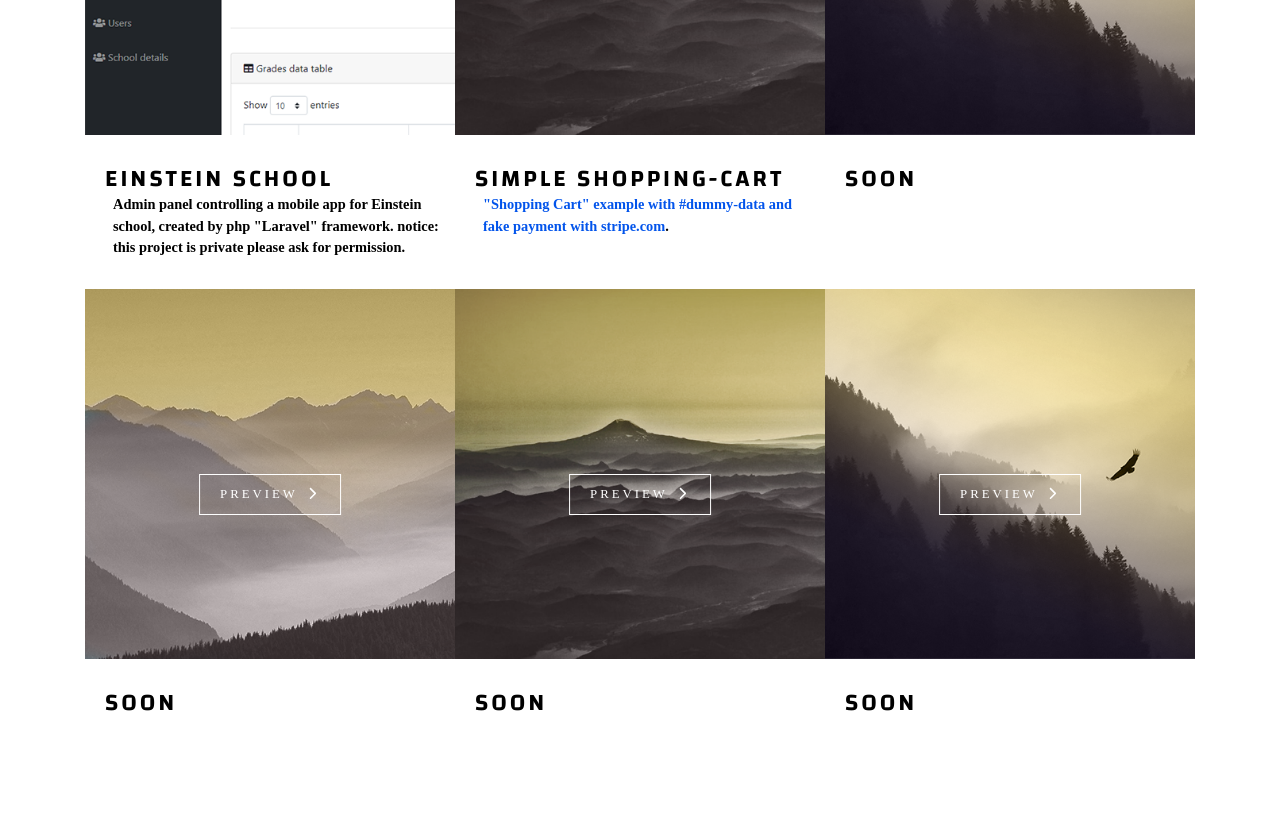
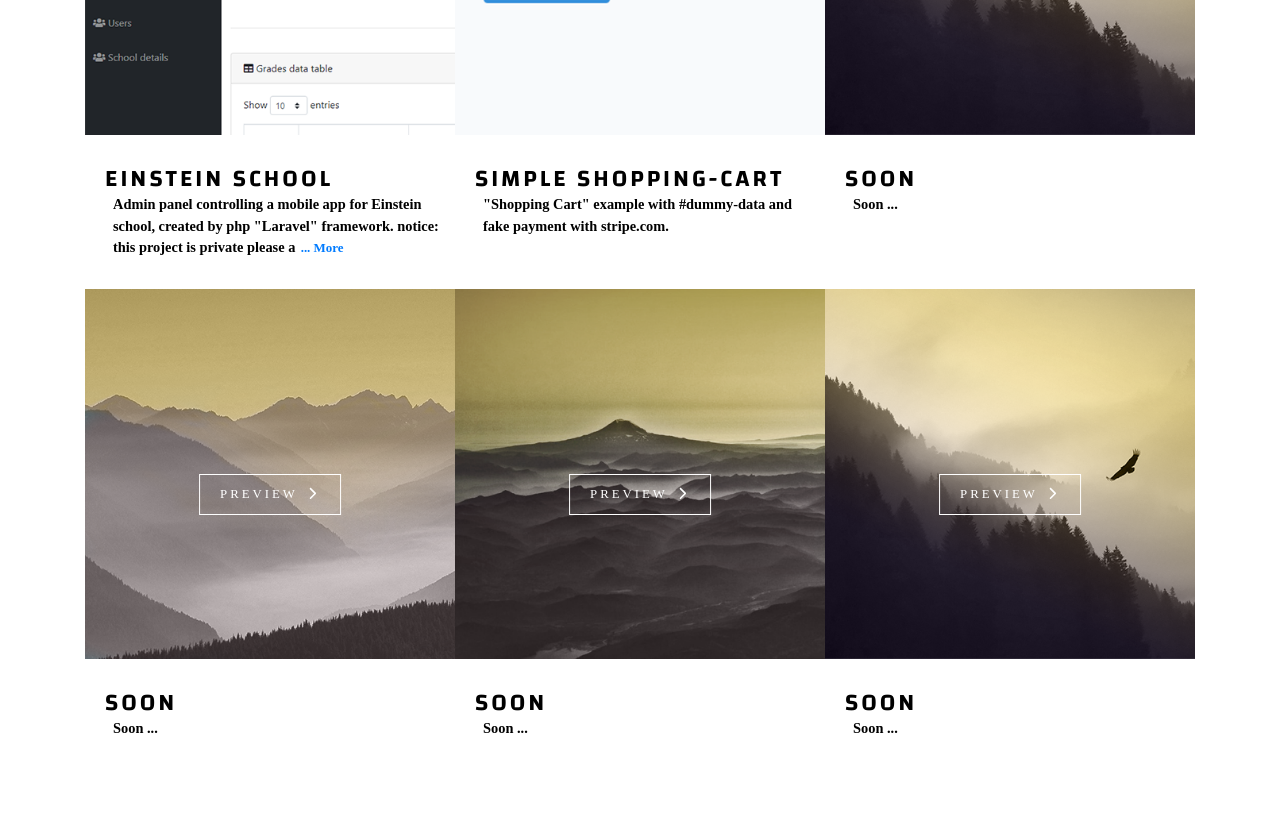
Before and after one commit to iabdorahman/portfolio, a plain HTML site: page index.html in a window 1280 px wide. Shown: the part 2080-2896 px from the top of the page. Drawn offline with Linux system fonts and the light colour scheme; a web font is replaced by a local one.

Commit message:
handle some lines and change more&less function

```diff
--- a/css/main.scss
+++ b/css/main.scss
@@ -534,6 +534,32 @@ footer {
   }
 }
 
+// show more or less for projects details.
+
+.addReadMore.showlesscontent .SecSec,
+    .addReadMore.showlesscontent .readLess {
+        display: none;
+    }
+
+    .addReadMore.showmorecontent .readMore {
+        display: none;
+    }
+
+    .addReadMore .readMore,
+    .addReadMore .readLess {
+        font-weight: bold;
+        font-size: .9em;
+        margin-left: 2px;
+        color: #007bff;
+        cursor: pointer;
+    }
+
+    .addReadMoreWrapTxt.showmorecontent .SecSec,
+    .addReadMoreWrapTxt.showmorecontent .readLess {
+        display: block;
+        z-index: 100;
+    }
+
 // media queries
 
 // responsive height fix
--- a/index.html
+++ b/index.html
@@ -182,30 +182,30 @@
               >preview <i class="fas fa-chevron-right"></i
             ></a>
           </div>
-          <a href="https://github.com/iabdorahman/einstein" target="_blank"
-            ><div class="details">
-              <h5>Einstein school</h5>
-              <p class="comment">Admin panel controlling a mobile app for Einstein school, created by php "Laravel" framework.
+          <div class="details">
+            <a href="https://github.com/iabdorahman/einstein" class="preview" target="_blank"
+            ><h5>Einstein school</h5></a>
+              <p class="comment addReadMore showlesscontent">Admin panel controlling a mobile app for Einstein school, created by php "Laravel" framework.
                 notice: this project is private please ask for permission.
               </p>
-            </div></a
-          >
+            </div>
         </div>
         <div
           class="porject container-fluid col-md-6 col-sm-6 col-xl-4"
           data-aos="fade-up"
         >
           <div class="img">
-            <img src="./images/example1.png" alt="" />
-            <a href="#" class="preview"
+            <img src="./images/simple-cart.png" alt="simple-cart" />
+            <a href="https://github.com/iabdorahman/cart" class="preview" target="_blank"
               >preview <i class="fas fa-chevron-right"></i
             ></a>
           </div>
           <a href="https://github.com/iabdorahman/cart" target="_blank"
             ><div class="details">
-              <h5>Simple shopping-cart</h5>
-              <p class="comment">
-                "Shopping Cart" example with #dummy-data and fake payment with <a href="https://stripe.com">stripe.com</a>.
+              <a href="https://github.com/iabdorahman/cart" class="preview" target="_blank"
+              ><h5>Simple shopping-cart</h5></a>
+              <p class="comment addReadMore showlesscontent">
+                "Shopping Cart" example with #dummy-data and fake payment with stripe.com.
               </p>
             </div></a
           >
@@ -222,8 +222,10 @@
           </div>
           <a href="#" target="_blank">
             <div class="details">
-              <h5>Soon</h5>
-              <p class="comment more"></p>
+              <a href="#"><h5>Soon</h5></a>
+              <p class="comment addReadMore showlesscontent">
+                Soon ...
+              </p>
             </div>
           </a>
         </div>
@@ -239,8 +241,10 @@
           </div>
           <a href="#" target="_blank">
             <div class="details">
-              <h5>Soon</h5>
-              <p class="comment more"></p>
+              <a href="#"><h5>Soon</h5></a>
+              <p class="comment addReadMore showlesscontent">
+                Soon ...
+              </p>
             </div>
           </a>
         </div>
@@ -256,8 +260,10 @@
           </div>
           <a href="#" target="_blank">
             <div class="details">
-              <h5>Soon</h5>
-              <p class="comment more"></p>
+              <a href="#"><h5>Soon</h5></a>
+              <p class="comment addReadMore showlesscontent">
+                Soon ...
+              </p>
             </div>
           </a>
         </div>
@@ -273,8 +279,10 @@
           </div>
           <a href="#" target="_blank">
             <div class="details">
-              <h5>Soon</h5>
-              <p class="comment more"></p>
+              <a href="#"><h5>Soon</h5></a>
+              <p class="comment addReadMore showlesscontent">
+                Soon ...
+              </p>
             </div>
           </a>
         </div>
--- a/js/shortened.js
+++ b/js/shortened.js
@@ -17,47 +17,38 @@
 
 
 $(document).ready(function() {
-	var showChar = 50;
-	var ellipsestext = "...";
-	var moretext = "more";
-	var lesstext = "less";
-	$('.more').each(function() {
-		var content = $(this).html();
-		if(content.length > showChar) {
-			// set details box height -> customized by Abdulrahman
-			$('.details p').css('height', 'fit-content');
-			var c = content.substr(0, showChar);
-			var h = content.substr(showChar-1, content.length - showChar);
-			var html = c + '<span class="moreellipses">' + ellipsestext+ '&nbsp;</span><span class="morecontent"><span>' + h + '</span>&nbsp;&nbsp;<a href="" class="morelink">' + moretext + '</a></span>';
-			$(this).html(html);
-		}
-	});
 
-	// customized better code
-	$(".morelink").on('click', function(e){
-		e.preventDefault();
-		$(this).toggleClass('less');
-		if($(this).hasClass('less')){
-			$(this).html('less');
-		} else {
-			$(this).html('more');
-		}
-		$(this).parent().prev().toggle();
-		$(this).prev().toggle();
-		return false;
-	});
+	function AddReadMore() {
+    //This limit you can set after how much characters you want to show Read More.
+    var carLmt = 150;
+    // Text to show when text is collapsed
+    var readMoreTxt = " ... More";
+    // Text to show when text is expanded
+    var readLessTxt = " Less";
 
-	// $(".morelink").click(function(){
-	// 	if($(this).hasClass("less")) {
-	// 		$(this).removeClass("less");
-	// 		$(this).html(moretext);
-	// 	} else {
-	// 		$(this).addClass("less");
-	// 		$(this).html(lesstext);
-	// 	}
-	// 	$(this).parent().prev().toggle();
-	// 	$(this).prev().toggle();
-	// 	return false;
-	// });
+
+    //Traverse all selectors with this class and manupulate HTML part to show Read More
+    $(".addReadMore").each(function() {
+        if ($(this).find(".firstSec").length)
+            return;
+
+        var allstr = $(this).text();
+        if (allstr.length > carLmt) {
+            var firstSet = allstr.substring(0, carLmt);
+            var secdHalf = allstr.substring(carLmt, allstr.length);
+            var strtoadd = firstSet + "<span class='SecSec'>" + secdHalf + "</span><span class='readMore'  title='Click to Show More'>" + readMoreTxt + "</span><span class='readLess' title='Click to Show Less'>" + readLessTxt + "</span>";
+            $(this).html(strtoadd);
+        }
+
+    });
+    //Read More and Read Less Click Event binding
+    $(document).on("click", ".readMore,.readLess", function() {
+        $(this).closest(".addReadMore").toggleClass("showlesscontent showmorecontent");
+    });
+}
+$(function() {
+    //Calling function after Page Load
+    AddReadMore();
+});
 
 });
```
Also changed, not shown: css/main.css, images/simple-cart.png (added), 1 other file.
